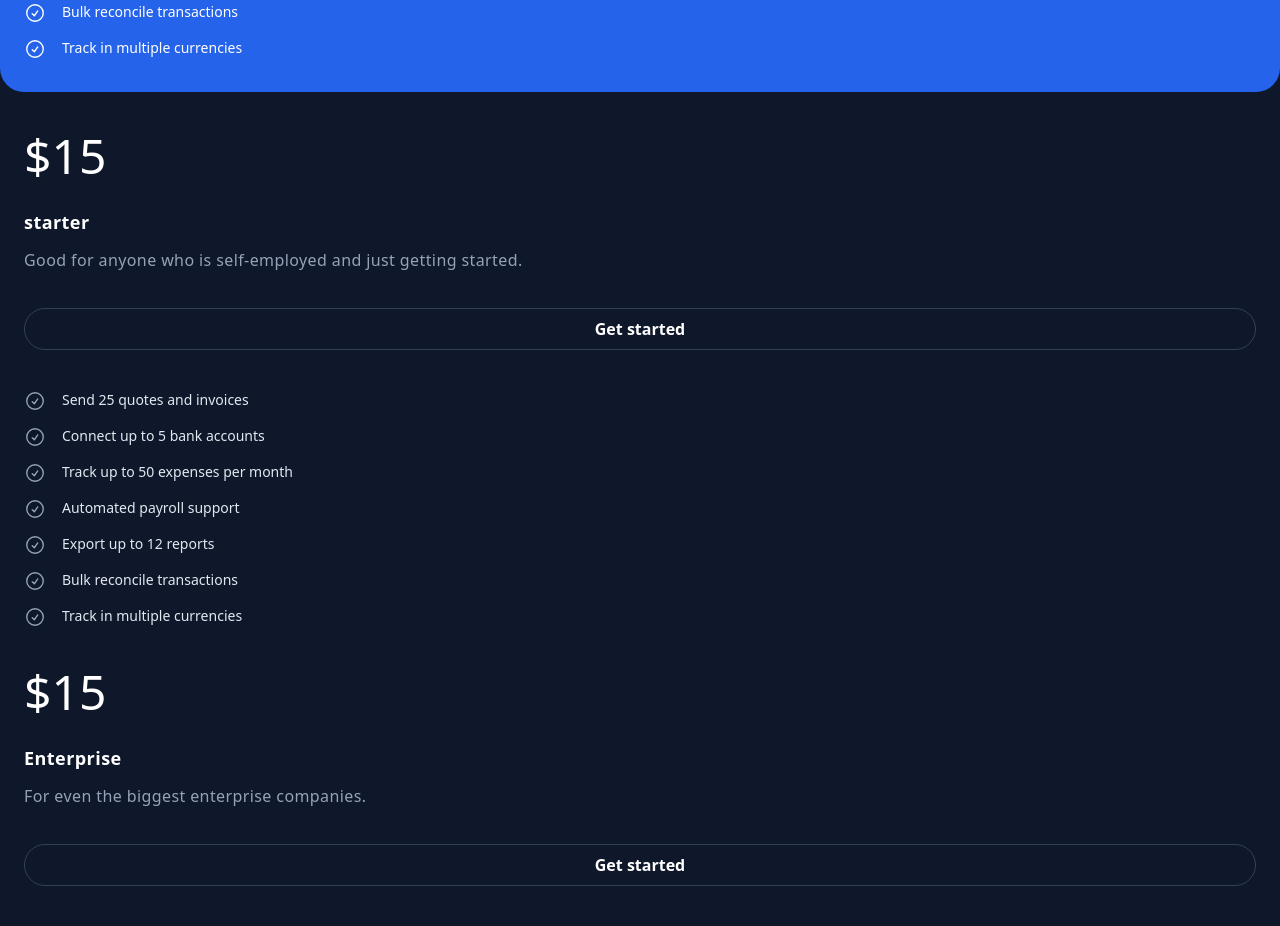
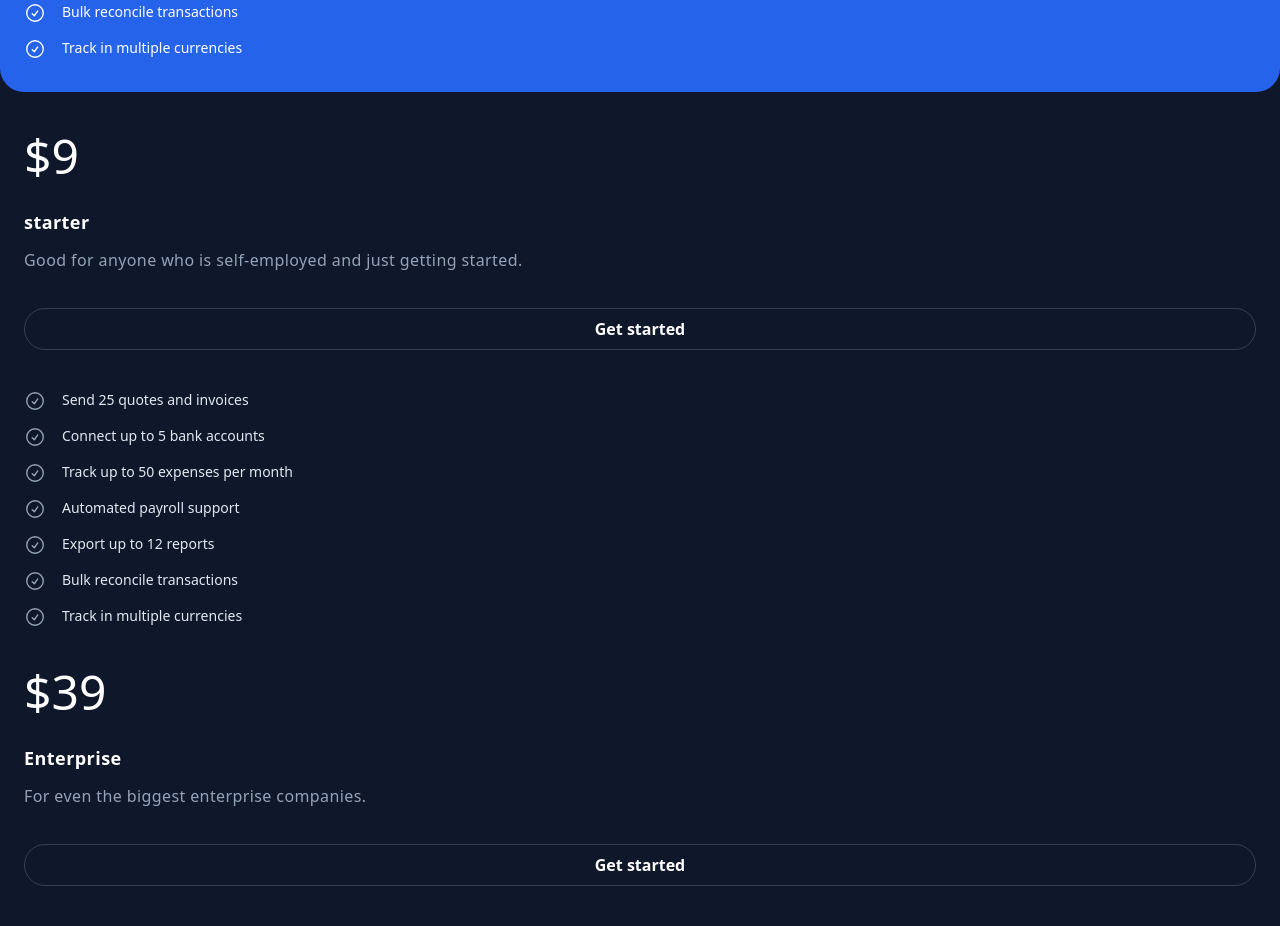
Before and after one commit to amine-omari/Taxpal-clone, a Next.js app: page / in a window 1280 px wide. Shown: the part 7880-8806 px from the top of the page. Built offline with nearby package versions, Linux system fonts and the light colour scheme.

Commit message:
fix: PlansSection component

```diff
--- a/components/PlansSection.jsx
+++ b/components/PlansSection.jsx
@@ -107,7 +107,7 @@ const PlansSection = () => {
           ))}
         </PlansCard>
         <PlansCard
-          amount="$15"
+          amount="$9"
           businessType="starter"
           text="Good for anyone who is self-employed and just getting started."
         >
@@ -121,7 +121,7 @@ const PlansSection = () => {
           ))}
         </PlansCard>
         <PlansCard
-          amount="$15"
+          amount="$39"
           businessType="Enterprise"
           text="For even the biggest enterprise companies."
         >
```
